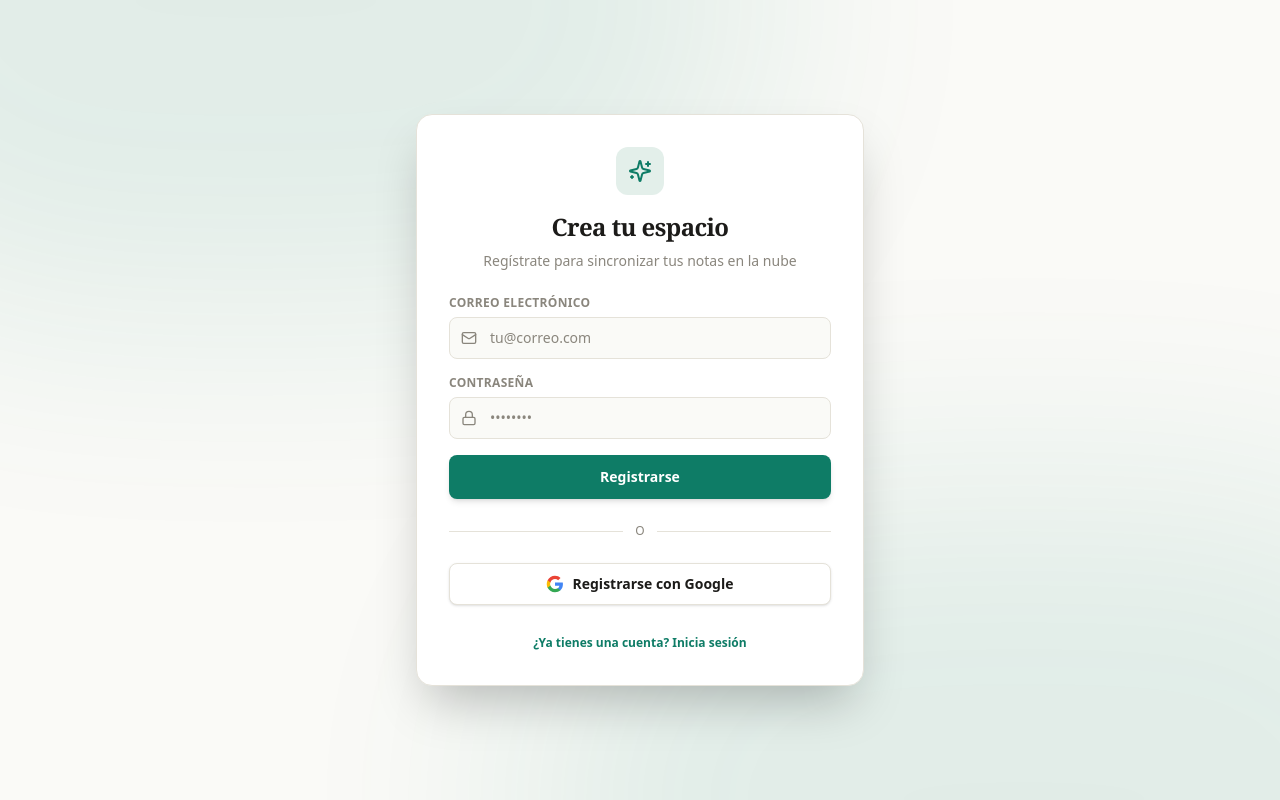
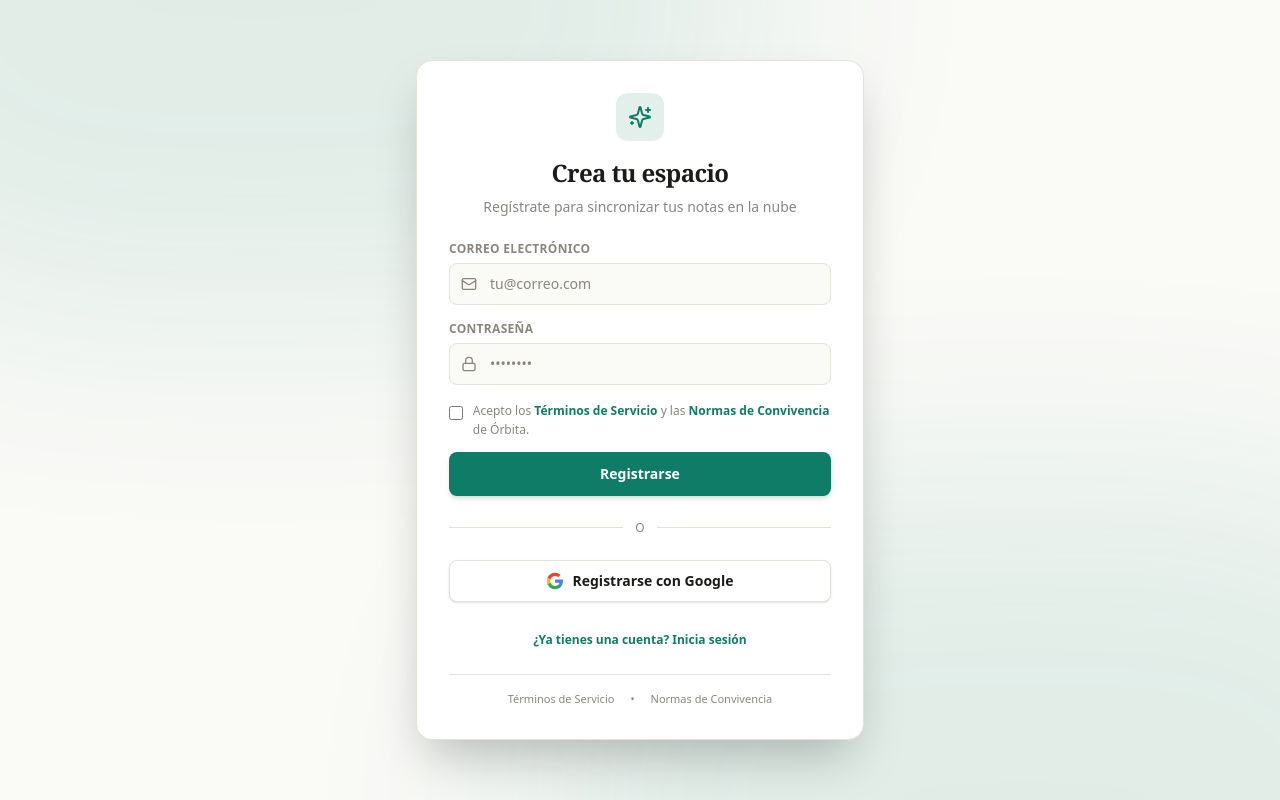
Before and after one commit to IsraelSaucedoDavid/agenda, a React (Vite) app: page / in a window 1280 px wide. Both pictures are taken after a click on the button "¿No tienes una cuenta? Regístrate gratis". Built offline with nearby package versions, Linux system fonts and the light colour scheme.

Commit message:
feat: agregar terminos de servicio y normas de convivencia en Auth.jsx

```diff
--- a/src/Auth.jsx
+++ b/src/Auth.jsx
@@ -1,6 +1,6 @@
 import React, { useState } from "react";
 import { supabase } from "./supabase";
-import { Mail, Lock, Sparkles, Loader2, AlertCircle } from "lucide-react";
+import { Mail, Lock, Sparkles, Loader2, AlertCircle, X } from "lucide-react";
 
 const GoogleIcon = () => (
   <svg className="h-4.5 w-4.5 mr-2" viewBox="0 0 24 24" fill="currentColor">
@@ -20,6 +20,9 @@ export default function Auth({ onLoginSuccess }) {
   const [loading, setLoading] = useState(false);
   const [error, setError] = useState(null);
   const [message, setMessage] = useState(null);
+  const [showTerms, setShowTerms] = useState(false);
+  const [showRules, setShowRules] = useState(false);
+  const [acceptedTerms, setAcceptedTerms] = useState(false);
 
   const handleOAuthLogin = async (provider) => {
     setLoading(true);
@@ -45,11 +48,22 @@ export default function Auth({ onLoginSuccess }) {
     setError(null);
     setMessage(null);
 
+    if (isSignUp && !acceptedTerms) {
+      setError("Debes aceptar los Términos de Servicio y las Normas de Convivencia para continuar.");
+      setLoading(false);
+      return;
+    }
+
     try {
       if (isSignUp) {
         const { data, error } = await supabase.auth.signUp({
           email,
           password,
+          options: {
+            data: {
+              accepted_terms: true
+            }
+          }
         });
         if (error) throw error;
 
@@ -157,6 +171,39 @@ export default function Auth({ onLoginSuccess }) {
             </div>
           </div>
 
+          {/* Aceptar Términos y Condiciones */}
+          {isSignUp && (
+            <div className="flex items-start gap-2.5 text-left select-none my-3">
+              <input
+                id="accept-terms-checkbox"
+                type="checkbox"
+                required
+                checked={acceptedTerms}
+                onChange={(e) => setAcceptedTerms(e.target.checked)}
+                className="mt-1 h-4 w-4 rounded border-[var(--border)] bg-[var(--bg)] cursor-pointer accent-[var(--accent)]"
+              />
+              <label htmlFor="accept-terms-checkbox" className="text-xs text-[var(--muted)] cursor-pointer leading-relaxed">
+                Acepto los{" "}
+                <button
+                  type="button"
+                  onClick={() => setShowTerms(true)}
+                  className="text-[var(--accent)] font-semibold hover:underline bg-transparent border-none p-0 inline align-baseline outline-none"
+                >
+                  Términos de Servicio
+                </button>{" "}
+                y las{" "}
+                <button
+                  type="button"
+                  onClick={() => setShowRules(true)}
+                  className="text-[var(--accent)] font-semibold hover:underline bg-transparent border-none p-0 inline align-baseline outline-none"
+                >
+                  Normas de Convivencia
+                </button>{" "}
+                de Órbita.
+              </label>
+            </div>
+          )}
+
           <button
             type="submit"
             disabled={loading}
@@ -208,7 +255,52 @@ export default function Auth({ onLoginSuccess }) {
             ? "¿Ya tienes una cuenta? Inicia sesión"
             : "¿No tienes una cuenta? Regístrate gratis"}
         </button>
+
+        {/* Enlaces a Políticas y Normas */}
+        <div className="mt-6 flex justify-center gap-4 text-[11px] text-[var(--muted)] border-t border-[var(--border)] pt-4">
+          <button onClick={() => setShowTerms(true)} type="button" className="hover:text-[var(--accent)] transition">Términos de Servicio</button>
+          <span>•</span>
+          <button onClick={() => setShowRules(true)} type="button" className="hover:text-[var(--accent)] transition">Normas de Convivencia</button>
+        </div>
       </div>
+
+      {/* Modal de Términos de Servicio */}
+      {showTerms && (
+        <div className="fixed inset-0 z-50 grid place-items-center bg-black/40 p-4" onClick={() => setShowTerms(false)}>
+          <div onClick={e => e.stopPropagation()} className="w-full max-w-md rounded-xl border p-6 shadow-2xl animate-in fade-in zoom-in-95 duration-150" style={{ background: "var(--card)", borderColor: "var(--border)", color: "var(--ink)" }}>
+            <div className="mb-4 flex items-center justify-between">
+              <h2 className="font-serif text-lg font-bold">Términos de Servicio</h2>
+              <button onClick={() => setShowTerms(false)} className="hov rounded p-1"><X size={16} style={{ color: "var(--muted)" }} /></button>
+            </div>
+            <div className="max-h-60 overflow-y-auto pr-1 text-xs space-y-3 leading-relaxed" style={{ color: "var(--ink)" }}>
+              <p><strong>1. Aceptación de los Términos:</strong> Al registrarte y utilizar Órbita, aceptas cumplir de forma incondicional con estos términos de servicio.</p>
+              <p><strong>2. Uso del Servicio:</strong> Órbita es un espacio personal para organizar páginas, calendarios y pendientes. Te comprometes a usar la plataforma únicamente para fines lícitos y no comerciales.</p>
+              <p><strong>3. Privacidad y Seguridad:</strong> Tus datos se almacenan en un servidor seguro y de forma local en tu navegador. Eres responsable de mantener la confidencialidad de tus credenciales de inicio de sesión.</p>
+              <p><strong>4. Suspensión del Servicio:</strong> Nos reservamos el derecho de suspender o cancelar cuentas de forma temporal o permanente en caso de que se detecten conductas fraudulentas o infracciones a las normas de convivencia.</p>
+            </div>
+            <button onClick={() => setShowTerms(false)} className="mt-6 w-full rounded-lg py-2.5 text-xs font-semibold text-white shadow-md transition duration-200 hover:brightness-105 active:scale-[0.98]" style={{ background: "var(--accent)" }}>Entendido</button>
+          </div>
+        </div>
+      )}
+
+      {/* Modal de Normas de Convivencia */}
+      {showRules && (
+        <div className="fixed inset-0 z-50 grid place-items-center bg-black/40 p-4" onClick={() => setShowRules(false)}>
+          <div onClick={e => e.stopPropagation()} className="w-full max-w-md rounded-xl border p-6 shadow-2xl animate-in fade-in zoom-in-95 duration-150" style={{ background: "var(--card)", borderColor: "var(--border)", color: "var(--ink)" }}>
+            <div className="mb-4 flex items-center justify-between">
+              <h2 className="font-serif text-lg font-bold">Normas de Convivencia</h2>
+              <button onClick={() => setShowRules(false)} className="hov rounded p-1"><X size={16} style={{ color: "var(--muted)" }} /></button>
+            </div>
+            <div className="max-h-60 overflow-y-auto pr-1 text-xs space-y-3 leading-relaxed" style={{ color: "var(--ink)" }}>
+              <p><strong>1. Respeto y Tolerancia:</strong> Queda estrictamente prohibido el envío de reportes, tickets o mensajes abusivos, ofensivos, obscenos o amenazantes a través de las herramientas de soporte.</p>
+              <p><strong>2. Prohibición de Spam:</strong> No utilices el formulario de soporte ni los campos de la aplicación para hacer publicidad, spam, propagación de malware o enlaces a sitios sospechosos.</p>
+              <p><strong>3. Uso Legítimo:</strong> No intentes vulnerar el sistema de base de datos ni manipular el almacenamiento para acceder a perfiles ajenos o alterar el servicio.</p>
+              <p><strong>4. Moderación:</strong> Los administradores monitorizan de forma activa los tickets y perfiles. El incumplimiento de cualquiera de estas normas es motivo directo de suspensión de la cuenta.</p>
+            </div>
+            <button onClick={() => setShowRules(false)} className="mt-6 w-full rounded-lg py-2.5 text-xs font-semibold text-white shadow-md transition duration-200 hover:brightness-105 active:scale-[0.98]" style={{ background: "var(--accent)" }}>Entendido</button>
+          </div>
+        </div>
+      )}
     </div>
   );
 }
```
